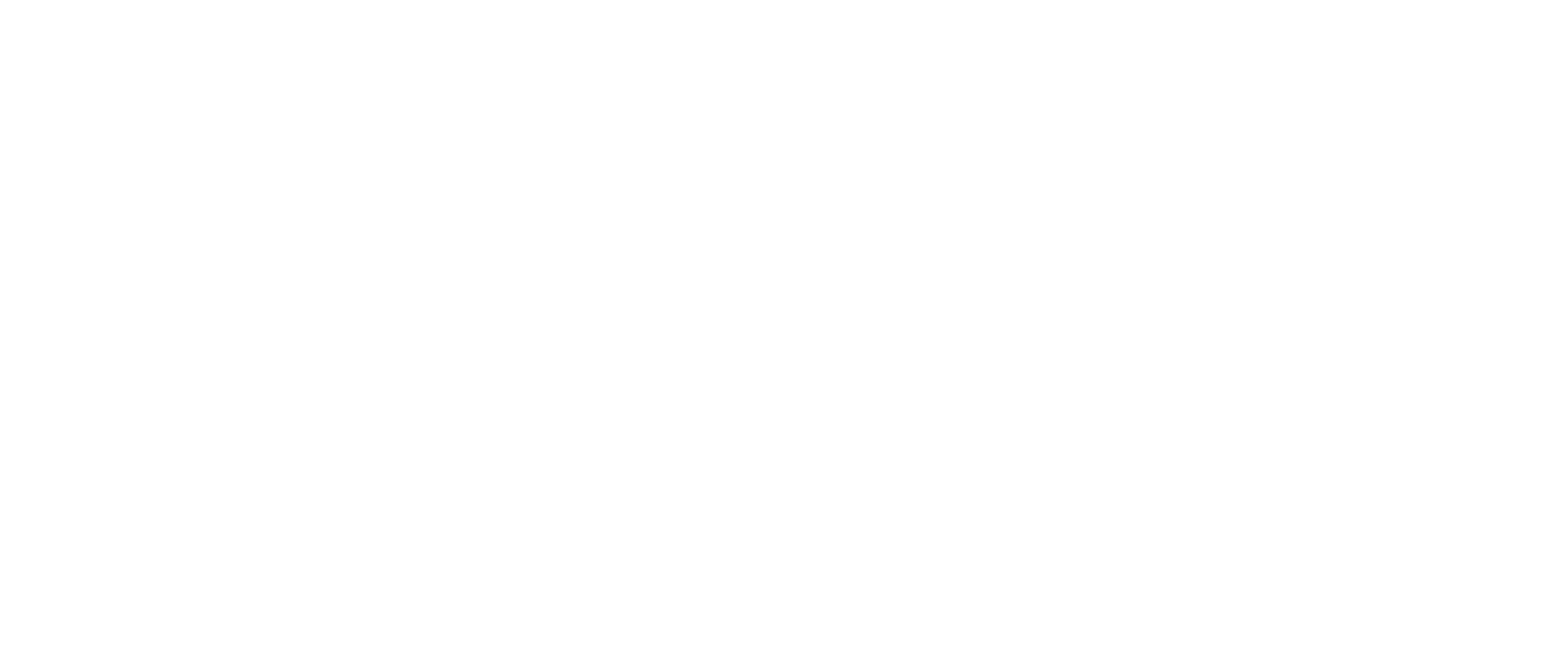
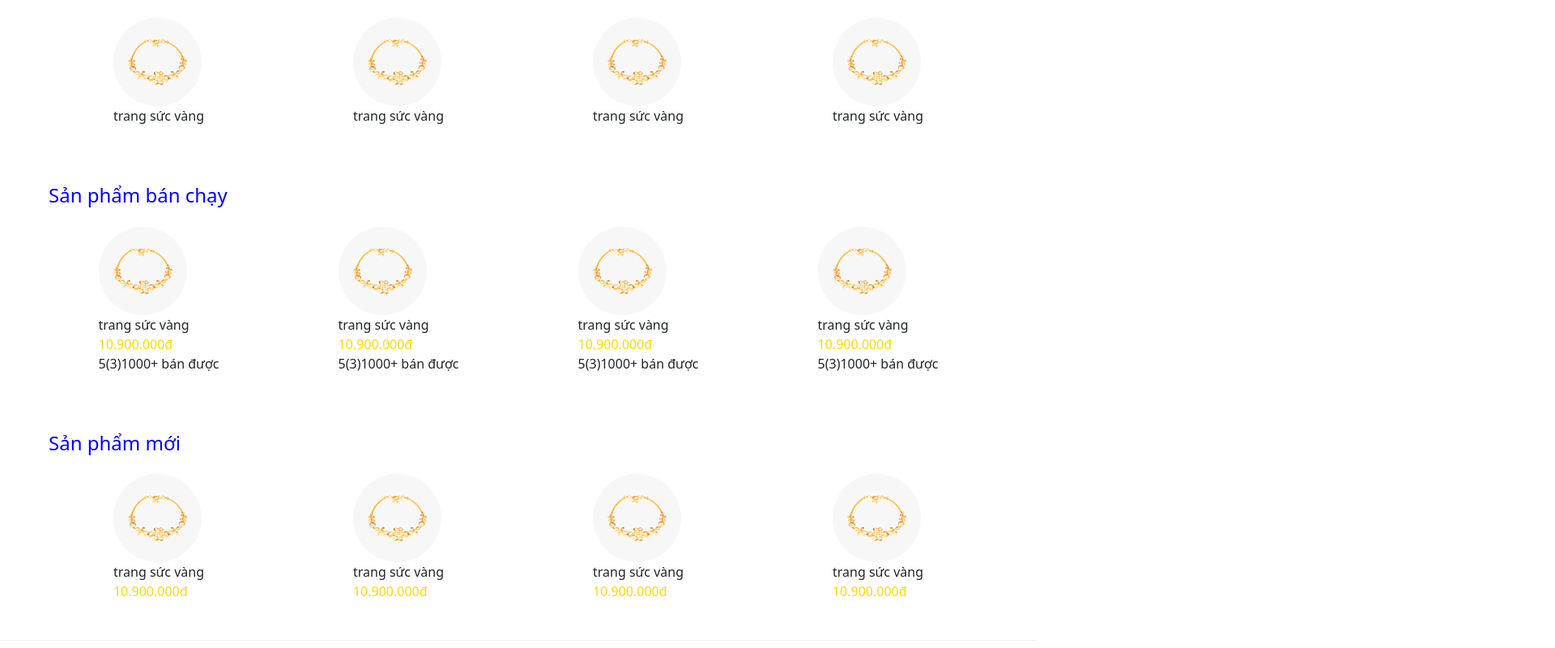
Before and after one commit to lamquocdat/web_trangsuc_se104, a React (Create React App) app: page / in a window 1280 px wide. Shown: the part 820-1620 px from the top of the page at 81% size, 1920 px wide, since content can reach past the window. Before the commit the page ends 800 px from the top, so only its background shows below. Built offline with nearby package versions, Linux system fonts and the light colour scheme.

Commit message:
Homepage

```diff
--- a/src/Pages/Home/index.jsx
+++ b/src/Pages/Home/index.jsx
@@ -1,9 +1,132 @@
 import styles from "./Home.module.css"
-
+import { Container, Row, Col } from "react-bootstrap";
 function Home () {
     return (
         <div>
-            Home
+            <Container fluid>
+        <Row>
+        <a className="homepage text-info" href="#">
+            <img src={require('../../assets/images/banner-main-homepage-img.jpg')} alt="" className="banner" style={{ display: "block", marginLeft: "auto", marginRight: "auto"}}/>
+        </a>
+        </Row>
+
+        {/* Xu hướng tìm kiếm */}
+
+        <Row className="pb-5 pt-4 px-5" style={{display: "flex", justifyContent: "center", alignItems:"center"}}>
+          <h4 className="pb-3" style={{color:"blue"}}>Xu hướng tìm kiếm</h4>
+          <Col style={{display: "flex", justifyContent: "center", alignItems:"center"}}>
+                <div className="goods" >
+                    <img src={require('../../assets/images/trang-suc-vang.png')} alt="" className="pic"/>
+                    <div className="name">trang sức vàng</div>
+                </div>
+            </Col>
+            <Col style={{display: "flex", justifyContent: "center", alignItems:"center"}}>
+                <div className="goods" >
+                    <img src={require('../../assets/images/trang-suc-vang.png')} alt="" className="pic"/>
+                    <div className="name">trang sức vàng</div>
+                </div>
+            </Col>
+            <Col style={{display: "flex", justifyContent: "center", alignItems:"center"}}>
+                <div className="goods" >
+                    <img src={require('../../assets/images/trang-suc-vang.png')} alt="" className="pic"/>
+                    <div className="name">trang sức vàng</div>
+                </div>
+            </Col>
+            <Col style={{display: "flex", justifyContent: "center", alignItems:"center"}}>
+                <div className="goods" >
+                    <img src={require('../../assets/images/trang-suc-vang.png')} alt="" className="pic"/>
+                    <div className="name">trang sức vàng</div>
+                </div>
+            </Col>
+        </Row>
+
+        {/* Sản phẩm bán chạy */}
+
+        <Row className="pb-5 pt-4 px-5" style={{display: "flex", justifyContent: "center", alignItems:"center"}}>
+          <h4 className="pb-3" style={{color:"blue"}}>Sản phẩm bán chạy</h4>
+            <Col style={{display: "flex", justifyContent: "center", alignItems:"center"}}>
+                <div className="goods">
+                    <img src={require('../../assets/images/trang-suc-vang.png')} alt="" className="pic"/>
+                    <div className="name">trang sức vàng</div>
+                    <div className="price" style={{color:"rgb(255, 217, 1)"}}>10.900.000đ</div>
+                        <div className="goods-info" style={{display: "flex"}}>
+                            <div className="rating" >5(3)</div>
+                            <div className="counts" >1000+ bán được</div>
+                        </div>
+                </div>
+            </Col>
+            <Col style={{display: "flex", justifyContent: "center", alignItems:"center"}}>
+                <div className="goods">
+                    <img src={require('../../assets/images/trang-suc-vang.png')} alt="" className="pic"/>
+                    <div className="name">trang sức vàng</div>
+                    <div className="price" style={{color:"rgb(255, 217, 1)"}}>10.900.000đ</div>
+                    <div className="goods-info" style={{display: "flex"}}>
+                            <div className="rating" >5(3)</div>
+                            <div className="counts" >1000+ bán được</div>
+                        </div>
+                </div>
+            </Col>
+            <Col style={{display: "flex", justifyContent: "center", alignItems:"center"}}>
+                <div className="goods">
+                    <img src={require('../../assets/images/trang-suc-vang.png')} alt="" className="pic"/>
+                    <div className="name">trang sức vàng</div>
+                    <div className="price" style={{color:"rgb(255, 217, 1)"}}>10.900.000đ</div>
+                    <div className="goods-info" style={{display: "flex"}}>
+                            <div className="rating" >5(3)</div>
+                            <div className="counts" >1000+ bán được</div>
+                        </div>
+                </div>
+            </Col>
+            <Col style={{display: "flex", justifyContent: "center", alignItems:"center"}}>
+                <div className="goods">
+                    <img src={require('../../assets/images/trang-suc-vang.png')} alt="" className="pic"/>
+                    <div className="name">trang sức vàng</div>
+                    <div className="price" style={{color:"rgb(255, 217, 1)"}}>10.900.000đ</div>
+                    <div className="goods-info" style={{display: "flex"}}>
+                            <div className="rating" >5(3)</div>
+                            <div className="counts" >1000+ bán được</div>
+                        </div>
+                </div>
+            </Col>
+        </Row>
+
+        {/* Sản phẩm mới */}
+
+        <Row className="pb-5 pt-4 px-5" style={{display: "flex", justifyContent: "center", alignItems:"center"}}>
+          <h4 className="pb-3" style={{color:"blue"}}>Sản phẩm mới</h4>
+            <Col style={{display: "flex", justifyContent: "center", alignItems:"center"}}>
+                <div className="goods">
+                    <img src={require('../../assets/images/trang-suc-vang.png')} alt="" className="pic"/>
+                    <div className="name">trang sức vàng</div>
+                    <div className="price" style={{color:"rgb(255, 217, 1)"}}>10.900.000đ</div>
+                </div>
+            </Col>
+            <Col style={{display: "flex", justifyContent: "center", alignItems:"center"}}>
+                <div className="goods">
+                    <img src={require('../../assets/images/trang-suc-vang.png')} alt="" className="pic"/>
+                    <div className="name">trang sức vàng</div>
+                    <div className="price" style={{color:"rgb(255, 217, 1)"}}>10.900.000đ</div>
+                </div>
+            </Col>
+            <Col style={{display: "flex", justifyContent: "center", alignItems:"center"}}>
+                <div className="goods">
+                    <img src={require('../../assets/images/trang-suc-vang.png')} alt="" className="pic"/>
+                    <div className="name">trang sức vàng</div>
+                    <div className="price" style={{color:"rgb(255, 217, 1)"}}>10.900.000đ</div>
+                </div>
+            </Col>
+            <Col style={{display: "flex", justifyContent: "center", alignItems:"center"}}>
+                <div className="goods">
+                    <img src={require('../../assets/images/trang-suc-vang.png')} alt="" className="pic"/>
+                    <div className="name">trang sức vàng</div>
+                    <div className="price" style={{color:"rgb(255, 217, 1)"}}>10.900.000đ</div>
+                </div>
+            </Col>
+        </Row>
+
+
+
+      </Container>
         </div>
     );
 }
```
Also changed, not shown: src/assets/images/banner-main-homepage-img.jpg (added), src/assets/images/trang-suc-vang.png (added).
